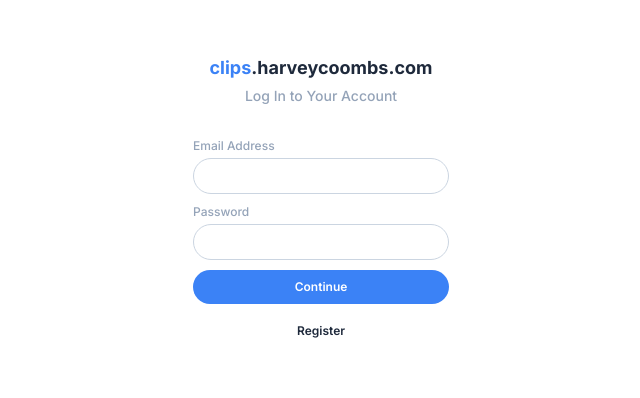
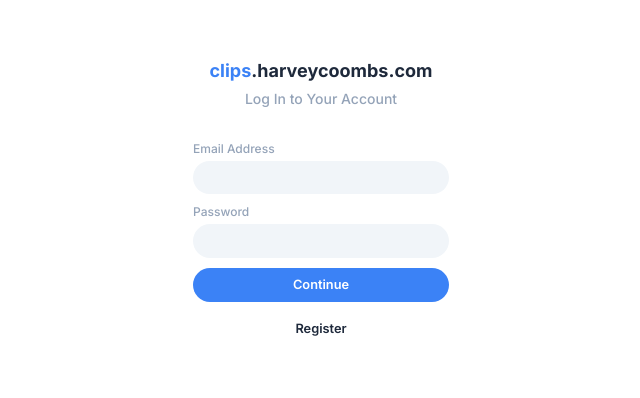
Before and after one commit to harveycoombs/clips, a Next.js app: page /login in a window 1280 px wide. Shown: the part 199-597 px from the top of the page, without its empty margins (319-959 px from the left). Built offline with nearby package versions, Linux system fonts and the light colour scheme.

Commit message:
various UI improvements (1)

```diff
--- a/src/app/components/header.tsx
+++ b/src/app/components/header.tsx
@@ -4,11 +4,12 @@ import { useState } from "react";
 import Link from "next/link";
 import Image from "next/image";
 
-import { FaFire, FaRegClock, FaEllipsis } from "react-icons/fa6";
+import { FaSliders, FaEllipsis } from "react-icons/fa6";
 
 import Button from "@/app/components/ui/button";
 import Field from "@/app/components/ui/field";
 import Uploader from "@/app/components/uploader";
+import ClipsLogo from "@/app/components/logo";
 
 interface Properties {
     current: string;
@@ -21,7 +22,7 @@ export default function Header({ current, user }: Properties) {
     let [optionsAreVisible, setOptionsVisibility] = useState<boolean>(false);
 
     let accountOptions = optionsAreVisible ? <div className="w-full absolute top-[120%] border-[1px] border-slate-400 border-opacity-60 rounded-md overflow-hidden select-none"><Link href="/settings" className="block px-2 py-1 text-[0.825rem] font-medium cursor-pointer bg-white hover:bg-slate-50 active:bg-slate-100">Settings</Link><div className="block px-2 py-1 border-t-[1px] border-slate-400 border-opacity-60 text-[0.825rem] text-red-500 font-medium cursor-pointer bg-white hover:bg-slate-50 active:bg-slate-100" onClick={logout}>Log Out</div></div> : null;
-    let options = user ? <div className="relative inline-block align-middle"><Button classes="inline-block align-middle mr-3" onClick={() => setUploadPopupVisibility(true)}>Upload</Button><HeaderNavigationItem icon={<FaEllipsis />} margin={false} click={() => setOptionsVisibility(!optionsAreVisible)} />{accountOptions}</div> : <div><Button classes="inline-block align-middle" url="/login">Log In</Button><Button classes="inline-block align-middle ml-1 hover:bg-slate-200 hover:text-slate-400 hover:text-opacity-80" url="/register" transparent={true}>Register</Button></div>;
+    let options = user ? <div className="relative inline-block align-middle"><Button classes="inline-block align-middle mr-3" onClick={() => setUploadPopupVisibility(true)}>Upload</Button><HeaderNavigationItem icon={<FaEllipsis />} margin={false} click={() => setOptionsVisibility(!optionsAreVisible)} />{accountOptions}</div> : <div><Button classes="inline-block align-middle" url="/login">Log In</Button><Button classes="inline-block align-middle ml-1" url="/register" transparent={true}>Register</Button></div>;
     let userAvatar = user ? <Link href={`/users/${user.userid}`} title="View Your Profile" className="inline-block align-middle ml-3 cursor-pointer duration-150 hover:opacity-65"><Image src={`/uploads/avatars/${user.userid}`} alt={`${user.firstname} ${user.lastname}`} width={32} height={32} className="block aspect-square rounded-full object-cover" /></Link> : null;
 
     async function logout() {
@@ -34,13 +35,12 @@ export default function Header({ current, user }: Properties) {
 
     return (
         <>
-            <header className="p-3 bg-slate-50 mb-3">
+            <header className="p-2.5 mb-3 border-b border-b-slate-300">
                 <div className="w-[1000px] mx-auto flex justify-between items-center">
-                    <Link href="/" className="font-bold text-slate-800 select-none duration-150 hover:opacity-65" draggable="false"><span className="text-blue-500 font-bold inline-block align-middle">Clips</span><span className="bg-red-500 text-white font-semibold rounded px-1.5 py-0.5 text-[0.6rem] ml-1.5 inline-block align-middle">BETA</span></Link>
+                    <Link href="/" className="select-none duration-150 hover:opacity-65" draggable="false"><ClipsLogo width="59" height="27" className="inline-block align-middle" /></Link>
                     <nav>
                         <Field placeholder="Search" classes="w-72" />
-                        <HeaderNavigationItem icon={<FaFire />} classes="ml-3" />
-                        <HeaderNavigationItem icon={<FaRegClock />} classes="ml-3" />
+                        <HeaderNavigationItem icon={<FaSliders />} classes="ml-3" />
                     </nav>
                     <div>
                         {options}
--- /dev/null
+++ b/src/app/components/logo.tsx
@@ -0,0 +1,19 @@
+interface Properties {
+    width: string;
+    height: string;
+    [key: string]: any;
+}
+
+
+export default function ClipsLogo({ width, height, ...rest }: Properties) {
+    return (
+        <svg width={width} height={height} viewBox="0 0 1102 509" fill="none" xmlns="http://www.w3.org/2000/svg" {...rest}>
+        <path d="M500.5 0H404.31L261.31 143H364.203L506.98 0.335155C504.857 0.111718 502.734 0 500.5 0ZM572 143V71.5C572 54.6305 566.079 38.9898 556.359 26.8125L440.172 143H572ZM328.565 0H225.672L82.5602 143H185.453L328.453 0H328.565ZM71.5 0C32.0633 0 0 32.0633 0 71.5V143H6.81484L149.815 0H71.5ZM572 178.75H0V429C0 468.437 32.0633 500.5 71.5 500.5H500.5C539.937 500.5 572 468.437 572 429V178.75Z" fill="#3B82F6"/>
+        <path d="M535.47 305.203H488.808C487.956 299.166 486.216 293.804 483.588 289.116C480.96 284.358 477.587 280.31 473.467 276.972C469.348 273.634 464.59 271.077 459.192 269.301C453.865 267.526 448.077 266.638 441.827 266.638C430.534 266.638 420.697 269.443 412.317 275.054C403.936 280.594 397.438 288.69 392.821 299.344C388.205 309.926 385.896 322.781 385.896 337.909C385.896 353.463 388.205 366.531 392.821 377.114C397.509 387.696 404.043 395.686 412.423 401.084C420.804 406.482 430.499 409.18 441.507 409.18C447.686 409.18 453.403 408.364 458.659 406.73C463.986 405.097 468.709 402.717 472.828 399.592C476.947 396.396 480.357 392.526 483.055 387.98C485.825 383.435 487.743 378.25 488.808 372.426L535.47 372.639C534.263 382.653 531.244 392.312 526.415 401.616C521.656 410.849 515.229 419.124 507.132 426.439C499.107 433.683 489.518 439.436 478.368 443.697C467.288 447.888 454.753 449.983 440.761 449.983C421.301 449.983 403.901 445.58 388.56 436.773C373.29 427.966 361.216 415.217 352.338 398.527C343.531 381.837 339.128 361.631 339.128 337.909C339.128 314.116 343.602 293.875 352.551 277.185C361.5 260.494 373.645 247.781 388.986 239.045C404.327 230.239 421.585 225.835 440.761 225.835C453.403 225.835 465.122 227.611 475.918 231.162C486.784 234.713 496.408 239.898 504.788 246.716C513.169 253.463 519.987 261.737 525.243 271.538C530.57 281.339 533.979 292.561 535.47 305.203Z" fill="white"/>
+        <path d="M653.58 228.818V447H608.197V228.818H653.58Z" fill="#3B82F6"/>
+        <path d="M689.935 447V283.364H735.319V447H689.935ZM712.733 262.27C705.986 262.27 700.198 260.033 695.368 255.558C690.61 251.013 688.23 245.58 688.23 239.259C688.23 233.009 690.61 227.646 695.368 223.172C700.198 218.626 705.986 216.354 712.733 216.354C719.48 216.354 725.233 218.626 729.992 223.172C734.821 227.646 737.236 233.009 737.236 239.259C737.236 245.58 734.821 251.013 729.992 255.558C725.233 260.033 719.48 262.27 712.733 262.27Z" fill="#3B82F6"/>
+        <path d="M771.673 508.364V283.364H816.418V310.849H818.442C820.43 306.446 823.307 301.972 827.071 297.426C830.906 292.81 835.878 288.974 841.986 285.92C848.165 282.795 855.835 281.233 864.997 281.233C876.929 281.233 887.938 284.358 898.023 290.608C908.108 296.787 916.169 306.126 922.206 318.626C928.243 331.055 931.261 346.645 931.261 365.395C931.261 383.648 928.314 399.06 922.419 411.631C916.595 424.131 908.641 433.612 898.555 440.075C888.541 446.467 877.32 449.663 864.891 449.663C856.084 449.663 848.591 448.207 842.412 445.295C836.304 442.384 831.297 438.726 827.391 434.322C823.484 429.848 820.501 425.338 818.442 420.793H817.057V508.364H771.673ZM816.098 365.182C816.098 374.912 817.447 383.399 820.146 390.643C822.845 397.888 826.751 403.534 831.865 407.582C836.979 411.56 843.193 413.548 850.509 413.548C857.895 413.548 864.145 411.524 869.259 407.476C874.372 403.357 878.243 397.675 880.871 390.43C883.57 383.115 884.919 374.699 884.919 365.182C884.919 355.736 883.605 347.426 880.977 340.253C878.349 333.08 874.479 327.469 869.365 323.42C864.251 319.372 857.966 317.348 850.509 317.348C843.122 317.348 836.872 319.301 831.759 323.207C826.716 327.114 822.845 332.653 820.146 339.827C817.447 347 816.098 355.452 816.098 365.182Z" fill="#3B82F6"/>
+        <path d="M1097.67 330.026L1056.12 332.582C1055.41 329.031 1053.88 325.835 1051.54 322.994C1049.19 320.082 1046.11 317.774 1042.27 316.07C1038.51 314.294 1034 313.406 1028.74 313.406C1021.71 313.406 1015.78 314.898 1010.95 317.881C1006.12 320.793 1003.7 324.699 1003.7 329.599C1003.7 333.506 1005.27 336.808 1008.39 339.507C1011.52 342.206 1016.88 344.372 1024.48 346.006L1054.1 351.972C1070 355.239 1081.87 360.494 1089.68 367.739C1097.49 374.983 1101.4 384.5 1101.4 396.29C1101.4 407.014 1098.24 416.425 1091.91 424.521C1085.66 432.618 1077.07 438.939 1066.13 443.484C1055.27 447.959 1042.73 450.196 1028.53 450.196C1006.87 450.196 989.607 445.686 976.751 436.666C963.967 427.575 956.474 415.217 954.273 399.592L998.911 397.249C1000.26 403.854 1003.53 408.896 1008.71 412.376C1013.9 415.785 1020.54 417.49 1028.63 417.49C1036.59 417.49 1042.98 415.963 1047.81 412.909C1052.71 409.784 1055.2 405.771 1055.27 400.871C1055.2 396.751 1053.46 393.378 1050.05 390.75C1046.64 388.051 1041.38 385.991 1034.28 384.571L1005.94 378.925C989.962 375.729 978.065 370.189 970.253 362.305C962.511 354.422 958.641 344.372 958.641 332.156C958.641 321.645 961.482 312.589 967.163 304.99C972.916 297.391 980.977 291.531 991.347 287.412C1001.79 283.293 1014 281.233 1027.99 281.233C1048.66 281.233 1064.93 285.601 1076.79 294.337C1088.72 303.072 1095.68 314.969 1097.67 330.026Z" fill="#3B82F6"/>
+        </svg>
+    );
+}
--- a/src/app/components/ui/button.tsx
+++ b/src/app/components/ui/button.tsx
@@ -9,8 +9,8 @@ interface Properties {
 }
 
 export default function Button({ children, classes, url, transparent, ...rest }: Properties) {
-    let appearance = transparent ? "bg-transparent hover:bg-slate-100 hover:text-slate-600" : "bg-blue-500 text-white hover:bg-blue-600 active:bg-blue-700";
-    let classList = `py-2 px-4 rounded-full text-[0.75rem] text-center font-semibold cursor-pointer select-none duration-150 ${classes?.length ? " " + classes : ""} ${appearance}`;
+    let appearance = transparent ? "bg-transparent hover:bg-slate-50 hover:text-slate-600" : "bg-blue-500 text-white hover:bg-blue-600 active:bg-blue-700";
+    let classList = `py-2 px-4 rounded-full text-[0.8rem] leading-snug text-center font-semibold cursor-pointer select-none duration-150 ${classes?.length ? " " + classes : ""} ${appearance}`;
 
     return (
         url?.length ? <Link href={url} className={classList} draggable={false} {...rest}>{children}</Link> : <button className={classList} draggable={false} {...rest}>{children}</button>
--- a/src/app/components/ui/field.tsx
+++ b/src/app/components/ui/field.tsx
@@ -1,31 +1,27 @@
-import Button from "./button";
-
 interface Properties {
     type?: string;
     classes?: string;
-    button?: any;
-    small?: boolean;
     error?: boolean;
     warning?: boolean;
     [key: string]: any;
 }
 
-export default function Field({ type, classes, button, small, error, warning, ...rest }: Properties) {
+export default function Field({ type, classes, small, error, warning, ...rest }: Properties) {
     let appearance;
 
     switch (true) {
         case error:
-            appearance = "bg-red-50 border-red-500 text-red-500";
+            appearance = "bg-red-50 text-red-500";
             break;
         case warning:
-            appearance = "bg-amber-50 border-amber-500 text-amber-500";
+            appearance = "bg-amber-50 text-amber-500";
             break;
         default:
-            appearance = "bg-transparent border-slate-300 text-slate-900";
+            appearance = "bg-slate-100 text-slate-900";
             break;
     }
 
-    let classList = `${small ? "py-1.5 px-3.5" : "py-2 px-4"} rounded-full text-[0.75rem] select-none duration-150 ${button ? "flex align-middle gap-6 " : ""}${classes?.length ? " " + classes : ""} border-[1px] ${appearance} focus:outline-none focus:border-blue-500`;
+    let classList = `py-2 px-4 rounded-full text-[0.8rem] leading-snug select-none duration-150 ${classes?.length ? " " + classes : ""} ${appearance} focus:outline-none focus:border-blue-500`;
 
-    return button ? <div className={classList}><input type={type ?? "text"} className="w-full focus:outline-none" {...rest} /><Button click={button.click} classes="text-xs">{button.text}</Button></div> : <input type={type ?? "text"} className={classList} {...rest} />;
+    return <input type={type ?? "text"} className={classList} {...rest} />;
 }
--- a/src/app/login/form.tsx
+++ b/src/app/login/form.tsx
@@ -4,6 +4,8 @@ import { useState } from "react";
 import Field from "@/app/components/ui/field";
 import Label from "@/app/components/ui/label";
 import Button from "@/app/components/ui/button";
+
+import { FaCircleNotch } from "react-icons/fa6";
 
 export default function LoginForm() {
     let [email, setEmail] = useState<string>("");
@@ -12,12 +14,18 @@ export default function LoginForm() {
     let [errorExists, setErrorExistence] = useState<boolean>(false);
     let [warningExists, setWarningExistence] = useState<boolean>(false);
 
+    let [disabled, setDisability] = useState<boolean>(false);
+
+    let [button, setButton] = useState<React.JSX.Element>(<Button classes="block w-full mt-2.5">Continue</Button>);
+
     let [feedback, setFeedback] = useState<React.JSX.Element|null>(null);
 
     async function login(e: any) {
         e.preventDefault();
 
         setErrorExistence(false);
+        setButton(<Button classes="block w-full mt-2.5 opacity-65 pointer-events-none">&nbsp;<FaCircleNotch className="animate-spin inline-block mx-auto text-base" />&nbsp;</Button>);
+        setDisability(true);
 
         let credentials = new URLSearchParams({ email: email, password: password });
 
@@ -32,6 +40,8 @@ export default function LoginForm() {
             if (!json.success) {
                 setErrorExistence(false);
                 setWarningExistence(true);
+                setDisability(false);
+
                 setFeedback(<div className="text-sm font-medium text-center text-amber-400">Invalid credentials</div>);
                 return;
             }
@@ -48,21 +58,21 @@ export default function LoginForm() {
         <form onSubmit={login}>
             {feedback}
             <Label error={errorExists} warning={warningExists}>Email Address</Label>
-            <Field classes="block w-full" type="email" error={errorExists} warning={warningExists} onInput={(e: any) => {
+            <Field classes={`block w-full${disabled ? " pointer-events-none" : ""}`} disabled={disabled} type="email" error={errorExists} warning={warningExists} onInput={(e: any) => {
                 setEmail(e.target.value);
                 setErrorExistence(false);
                 setWarningExistence(false);
                 setFeedback(null);
             }} />
             <Label error={errorExists} warning={warningExists}>Password</Label>
-            <Field classes="block w-full" type="password" error={errorExists} warning={warningExists} onInput={(e: any) => {
+            <Field classes={`block w-full${disabled ? " pointer-events-none" : ""}`} disabled={disabled} type="password" error={errorExists} warning={warningExists} onInput={(e: any) => {
                 setPassword(e.target.value);
                 setErrorExistence(false);
                 setWarningExistence(false);
                 setFeedback(null);
             }} />
-            <Button classes="block w-full mt-2.5">Continue</Button>
-            <Button classes="block w-full mt-2.5" transparent={true} url="/register">Register</Button>
+            {button}
+            <Button classes={`block w-full mt-2.5${disabled ? " pointer-events-none" : ""}`} disabled={disabled} transparent={true} url="/register">Register</Button>
         </form>
     );
 }
--- a/src/data/posts.ts
+++ b/src/data/posts.ts
@@ -34,7 +34,7 @@ export class Posts {
     }
 
     static async getCategories(): Promise<any[]> {
-        let [result]: any = await pool.query("SELECT DISTINCT category FROM posts WHERE deleted = 0");
+        let [result]: any = await pool.query("SELECT DISTINCT category FROM posts WHERE deleted = 0 AND category IS NOT NULL AND category != ''");
 
         let connection = await pool.getConnection();
         connection.release();
```
